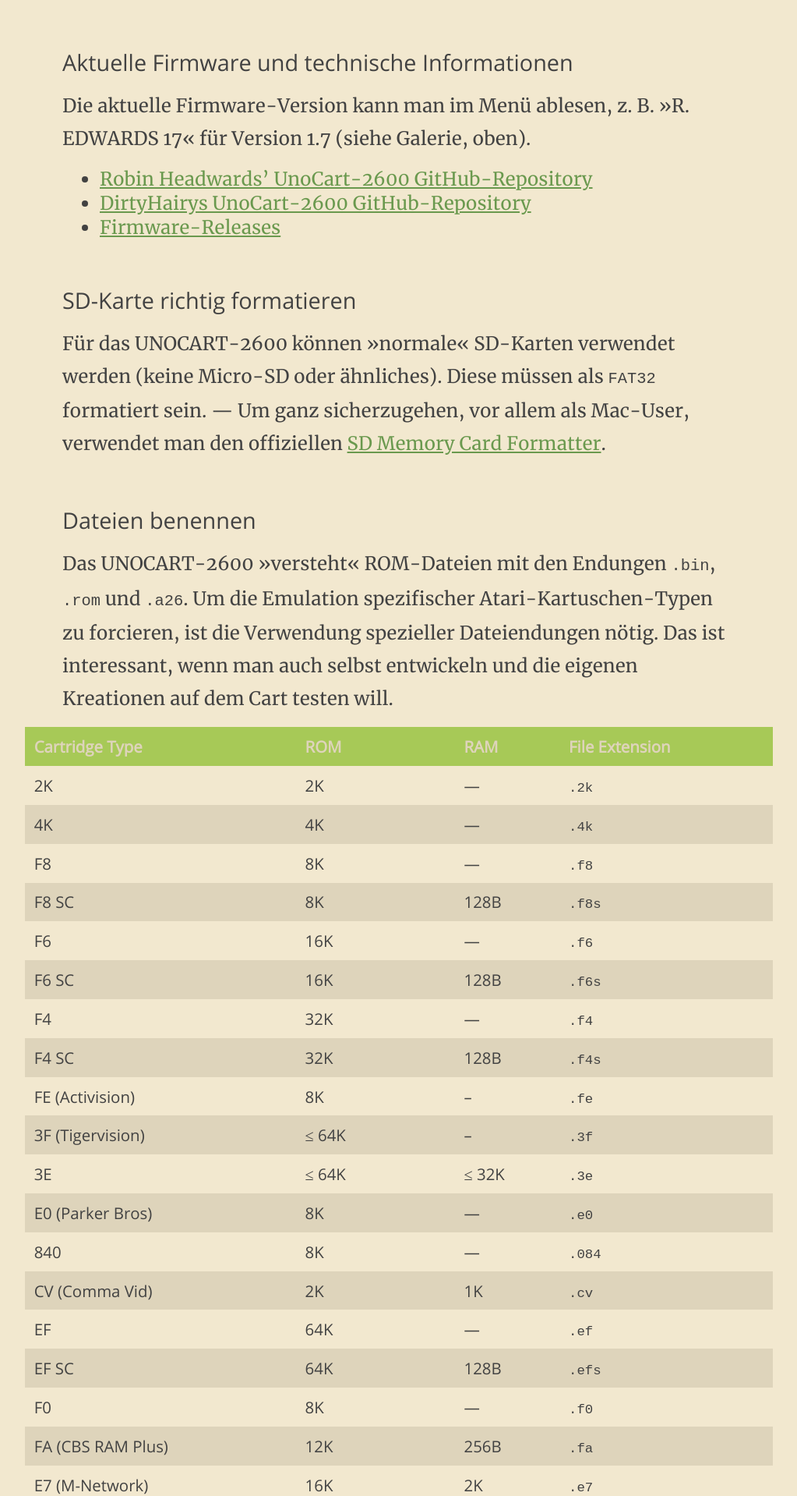
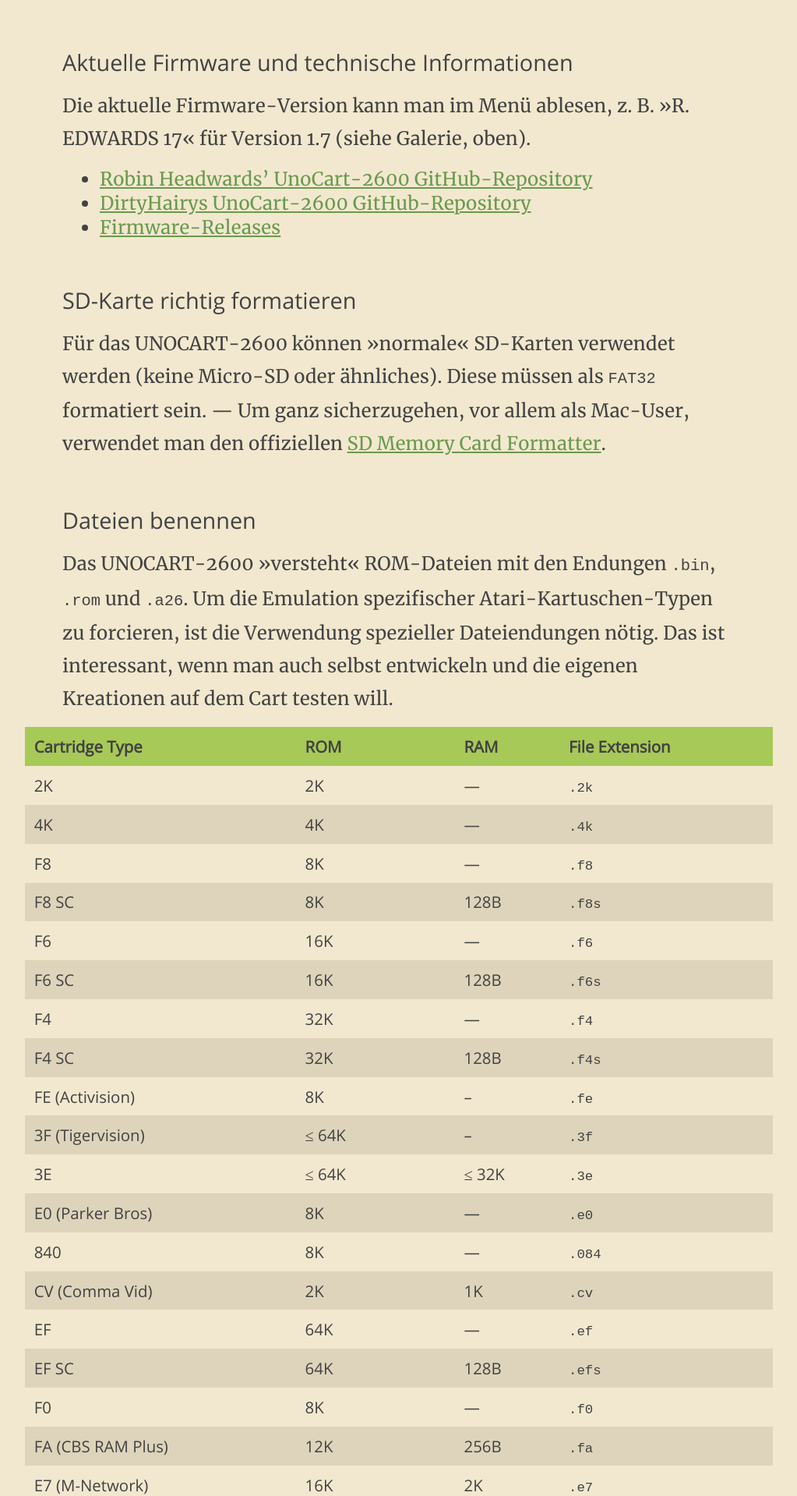
Before and after one commit to marc2o/marc2o.github.io, a Jekyll site: the page built from _posts/2021-07-16-UNOCART-2600.md, in a window 1280 px wide. Shown: the part 1646-3564 px from the top of the page at 78% size, without its empty margins (128-1151 px from the left). Built offline with Jekyll 4.4.1, drawn with Linux system fonts in a browser that asks for light colours.

Commit message:
Update article.css

```diff
--- a/assets/css/article.css
+++ b/assets/css/article.css
@@ -376,7 +376,7 @@
 
 th {
 	background: var(--spot-color);
-	color: var(--fill-color);
+	color: var(--text-color);
 }
 
 @media all and (min-width: 120ch) {
```
